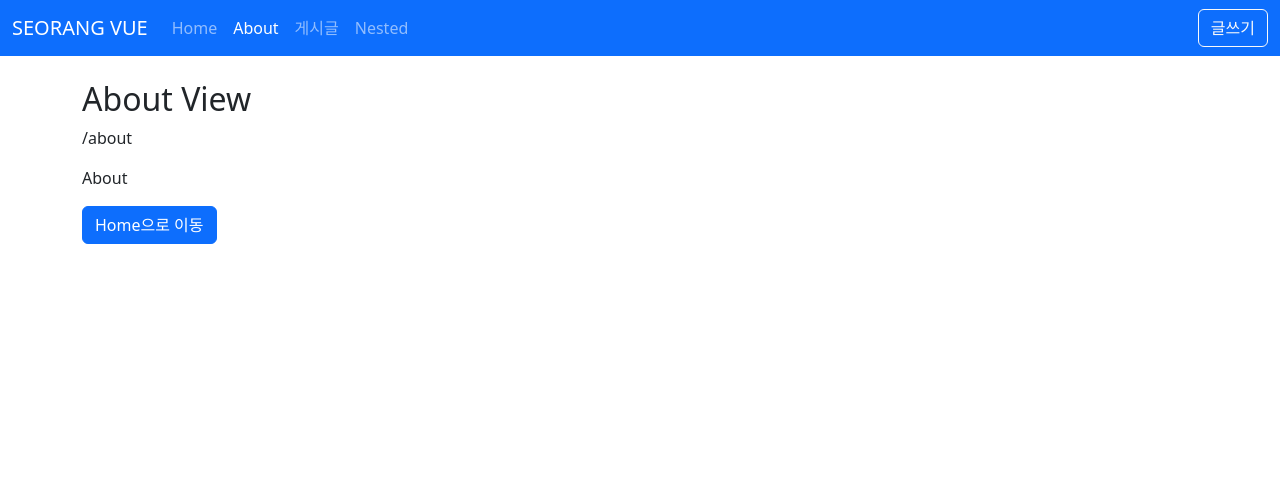
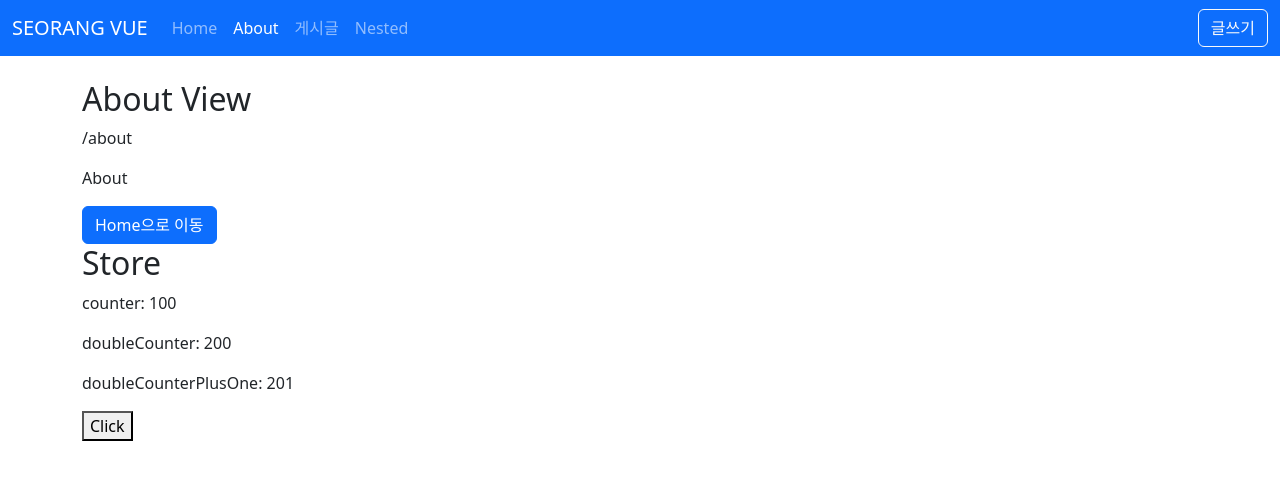
Before and after one commit to seorang42/vuejs3-project, a Vue app: page /about in a window 1280 px wide. Shown: the top 480 px of the page. Built offline with nearby package versions, Linux system fonts and the light colour scheme.

Commit message:
10-2 Pinia 기초 : state, getters, actions

```diff
--- a/package.json
+++ b/package.json
@@ -13,6 +13,7 @@
     "bootstrap": "^5.3.3",
     "bootstrap-icons": "^1.11.3",
     "dayjs": "^1.11.13",
+    "pinia": "^2.3.1",
     "vue": "^3.2.33",
     "vue-router": "^4.5.0"
   },
--- /dev/null
+++ b/src/stores/counter.js
@@ -0,0 +1,18 @@
+import { defineStore } from 'pinia';
+
+export const useCounterStore = defineStore('counter', {
+  state: () => ({
+    counter: 1,
+  }),
+  getters: {
+    doubleCount: state => state.counter * 2,
+    doubleCountPlusOne() {
+      return this.doubleCount + 1;
+    },
+  },
+  actions: {
+    increment() {
+      this.counter++;
+    },
+  },
+});
--- a/src/views/AboutView.vue
+++ b/src/views/AboutView.vue
@@ -6,14 +6,26 @@
     <button class="btn btn-primary" @click="$router.push('/')">
       Home으로 이동
     </button>
+    <h2>Store</h2>
+    <p>counter: {{ counter }}</p>
+    <p>doubleCounter: {{ doubleCount }}</p>
+    <p>doubleCounterPlusOne: {{ doubleCountPlusOne }}</p>
+    <button @click="increment()">Click</button>
   </div>
 </template>
 
 <script setup>
+import { useCounterStore } from '@/stores/counter';
+import { storeToRefs } from 'pinia';
 import { useRoute } from 'vue-router';
 
 const route = useRoute();
 console.log(route.path);
+
+const store = useCounterStore();
+const { counter, doubleCount, doubleCountPlusOne } = storeToRefs(store);
+const { increment } = store;
+counter.value = 100;
 </script>
 
 <style lang="scss" scoped></style>
```
Also changed, not shown: src/main.js (+5 -11 lines), src/stores/auth.js (added), 1 other file (tests, documents, lock files or other folders).
